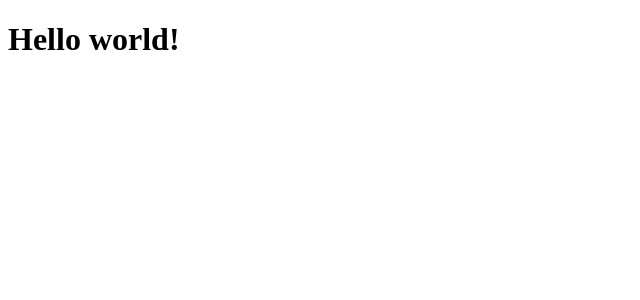
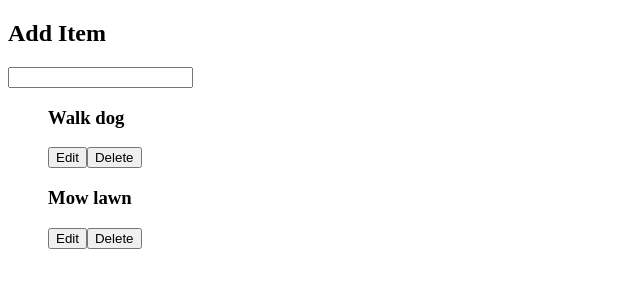
Before and after one commit to biscuitlegs/react-todo, a React (Create React App) app: page / in a window 1280 px wide. Shown: the top 300 px of the page, without its empty margins (0-640 px from the left). Built offline with nearby package versions, Linux system fonts and the light colour scheme.

Commit message:
Add static ui

```diff
--- a/package.json
+++ b/package.json
@@ -9,6 +9,7 @@
     "react": "^17.0.2",
     "react-dom": "^17.0.2",
     "react-scripts": "4.0.3",
+    "uniqid": "^5.4.0",
     "web-vitals": "^1.0.1"
   },
   "scripts": {
--- a/src/components/App.js
+++ b/src/components/App.js
@@ -1,4 +1,5 @@
 import React from "react";
+import TodoManager from "./TodoManager";
 
 class App extends React.Component {
   constructor(props) {
@@ -6,7 +7,7 @@ class App extends React.Component {
   }
 
   render() {
-    return <h1>Hello world!</h1>;
+    return <TodoManager />;
   }
 }
 
--- /dev/null
+++ b/src/components/TodoInput.js
@@ -0,0 +1,18 @@
+import React from "react";
+
+class TodoInput extends React.Component {
+  constructor(props) {
+    super(props);
+  }
+
+  render() {
+    return (
+      <form>
+        <h2>Add Item</h2>
+        <input type="text" />
+      </form>
+    );
+  }
+}
+
+export default TodoInput;
--- /dev/null
+++ b/src/components/TodoItem.js
@@ -0,0 +1,19 @@
+import React from "react";
+
+class TodoItem extends React.Component {
+  constructor(props) {
+    super(props);
+  }
+
+  render() {
+    return (
+      <div>
+        <h3>{this.props.title}</h3>
+        <button>Edit</button>
+        <button>Delete</button>
+      </div>
+    );
+  }
+}
+
+export default TodoItem;
--- /dev/null
+++ b/src/components/TodoList.js
@@ -0,0 +1,20 @@
+import React from "react";
+import TodoItem from "./TodoItem";
+
+class TodoList extends React.Component {
+  constructor(props) {
+    super(props);
+  }
+
+  render() {
+    return (
+      <ul>
+        {this.props.todoItems.map(({ id, title }) => {
+          return <TodoItem title={title} key={id} />;
+        })}
+      </ul>
+    );
+  }
+}
+
+export default TodoList;
--- /dev/null
+++ b/src/components/TodoManager.js
@@ -0,0 +1,29 @@
+import React from "react";
+import TodoInput from "./TodoInput";
+import TodoList from "./TodoList";
+import uniqid from "uniqid";
+
+const todoItems = [
+  {
+    id: uniqid(),
+    title: "Walk dog",
+  },
+  { id: uniqid(), title: "Mow lawn" },
+];
+
+class TodoManager extends React.Component {
+  constructor(props) {
+    super(props);
+  }
+
+  render() {
+    return (
+      <div>
+        <TodoInput />
+        <TodoList todoItems={todoItems} />
+      </div>
+    );
+  }
+}
+
+export default TodoManager;
```
Also changed, not shown: 2 other files (tests, documents, lock files or other folders).
